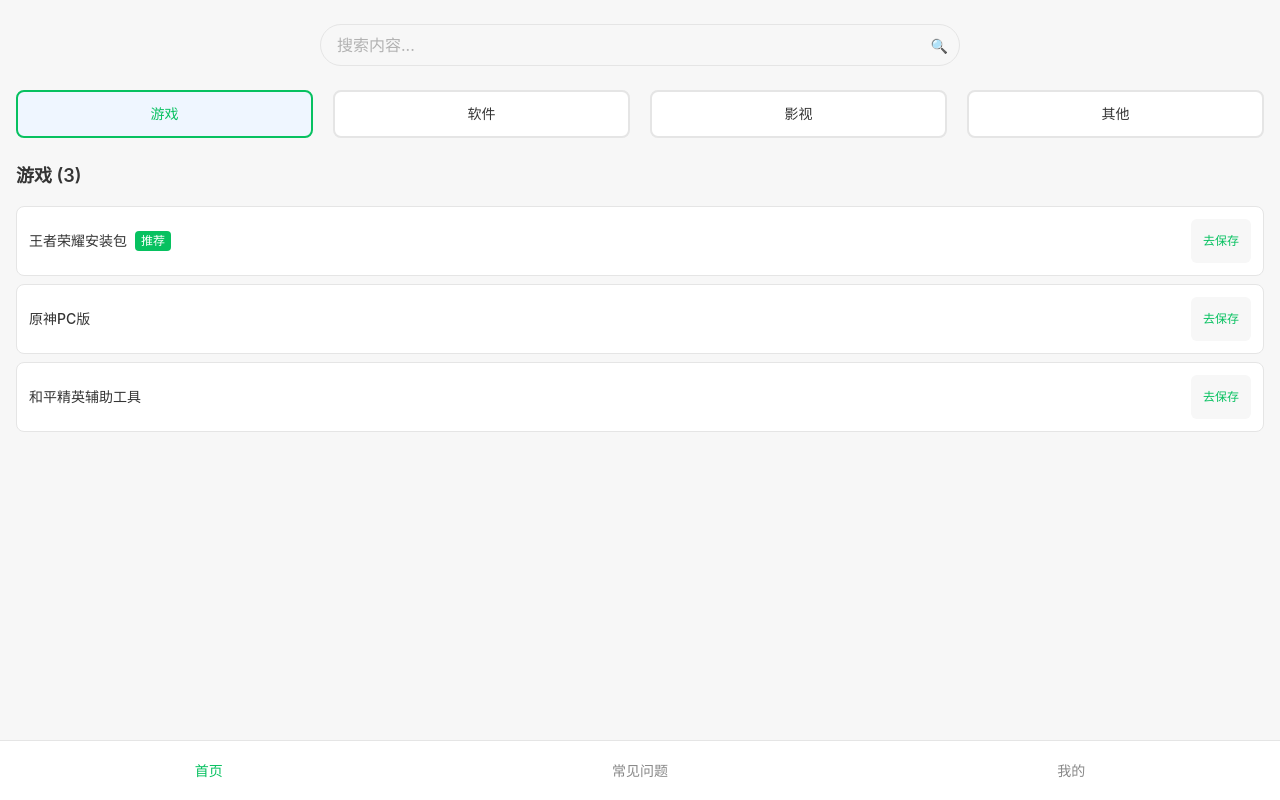
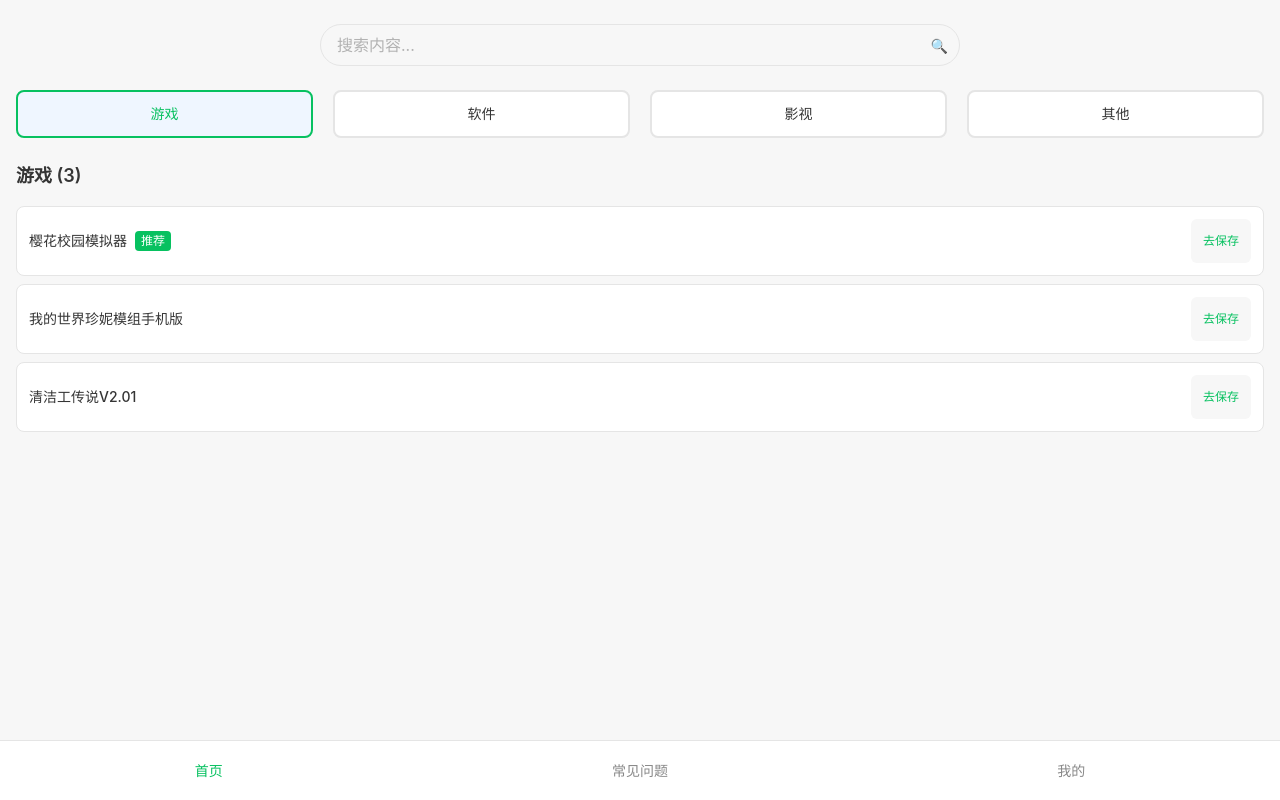
Before and after one commit to PETER-xiaoxia/info-aggregator, a Next.js app: page / in a window 1280 px wide. Built offline with nearby package versions, Linux system fonts and the light colour scheme.

Commit message:
增加资源
增加资源

```diff
--- a/src/data/resources.ts
+++ b/src/data/resources.ts
@@ -30,27 +30,27 @@
 export const resources: Resource[] = [
   {
     id: '1',
-    name: '王者荣耀安装包',
-    description: 'MOBA手游，5v5竞技对战',
-    url: 'https://pan.quark.cn/s/9a2af34ff3ca',
+    name: '樱花校园模拟器',
+    description: '樱花校园模拟器',
+    url: 'https://pan.xunlei.com/s/VOa-0PmkvYi79mLPrNwh0ushA1?pwd=ierz#',
     category: 'game',
     featured: true,
     addedDate: '2025-09-23'
   },
   {
     id: '2',
-    name: '原神PC版',
-    description: '开放世界冒险游戏',
-    url: 'https://pan.baidu.com/s/1a2b3c4d5e6f',
+    name: '我的世界珍妮模组手机版',
+    description: '我的世界珍妮模组手机版',
+    url: 'https://pan.xunlei.com/s/VOa-0ZUkA6wW0tTShVqkRSSpA1?pwd=bb7u# ',
     category: 'game',
     featured: false,
     addedDate: '2025-09-23'
   },
   {
     id: '3',
-    name: '和平精英辅助工具',
-    description: '战术竞技射击手游',
-    url: 'https://pan.123.com/s/abc123def',
+    name: '清洁工传说V2.01',
+    description: '清洁工传说V2.01',
+    url: 'https://pan.xunlei.com/s/VOa3NtoYgeYJKZkz5KOuU2PwA1?pwd=hhrr#',
     category: 'game',
     featured: false,
     addedDate: '2025-09-23'
```
